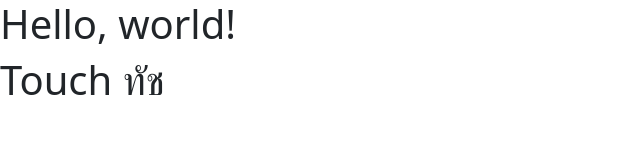
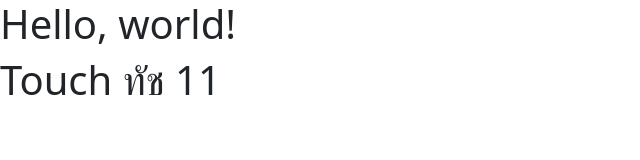
Before and after one commit to Touch034870496/web_html, a plain HTML site: page index.html in a window 1280 px wide. Shown: the full height of the page, 0-640 px from the left. Drawn offline with nearby package versions, Linux system fonts and the light colour scheme.

Commit message:
2ndd Commit

```diff
--- a/index.html
+++ b/index.html
@@ -8,7 +8,7 @@
   </head>
   <body>
     <h1>Hello, world!</h1>
-    <h1>Touch ทัช</h1>
+    <h1>Touch ทัช 11</h1>
     <script src="https://cdn.jsdelivr.net/npm/bootstrap@5.3.3/dist/js/bootstrap.bundle.min.js" integrity="sha384-YvpcrYf0tY3lHB60NNkmXc5s9fDVZLESaAA55NDzOxhy9GkcIdslK1eN7N6jIeHz" crossorigin="anonymous"></script>
   </body>
 </html>
```
